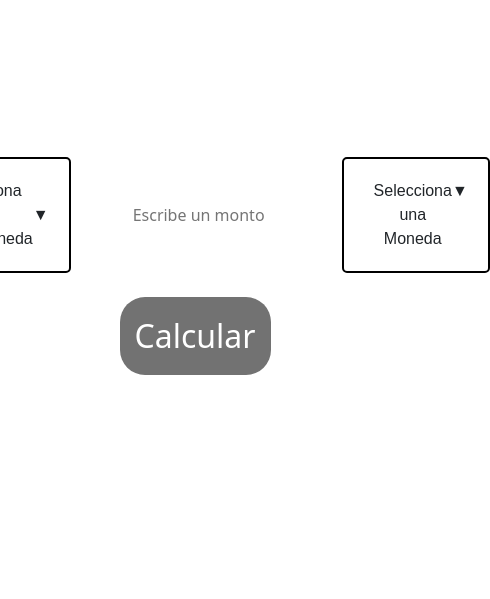
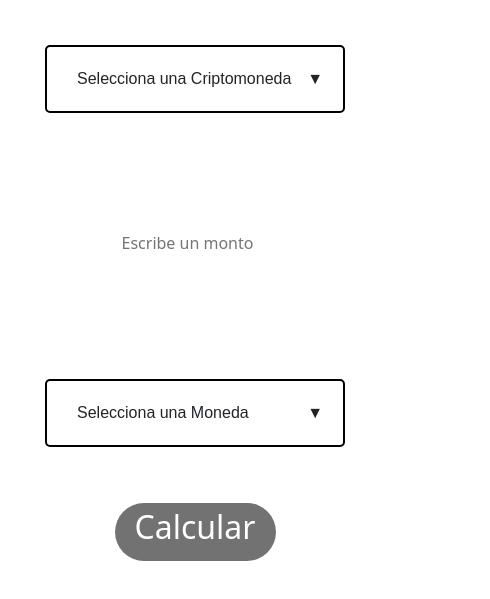
Before and after one commit to narvenio/Convertidor-Criptomoneda-a-Moneda, a plain HTML site: page index.html in a window 390 px wide. Shown: the part 73-672 px from the top of the page, 490 px wide, since content can reach past the window. Drawn offline with nearby package versions, Linux system fonts and the light colour scheme; no server answers.

Commit message:
Update estilos.css

```diff
--- a/estilos.css
+++ b/estilos.css
@@ -1,6 +1,7 @@
 *{
     padding: 0;
     border: 0;
+
 }
 
 .header{
@@ -211,15 +212,40 @@
   }
 
   .boton{
-    align-items: center;
     color: white;
     background-color: rgb(114, 114, 114) ;
     font-size: 2em;
-    padding: 15px;
-    border-radius: 25px;
+    padding: 0px 20px 10px;
+    border-radius: 30px;
     font-weight: 500;
+    margin-top: 1em;
+    border: none;
   }
 
   #resultado{
     font-size: 1.8em;
   }
+
+  @media screen and (max-width: 700px){
+
+  .navegacion{
+    justify-content:space-between;
+  }
+
+  .custom-select{
+   margin-top: 3em;
+  }
+  .criptos{
+    display: flex;
+    flex-direction: column;
+
+  }
+  #monto{
+    height: 200px;
+    margin-top: 10px;
+  }
+
+  .custom-select-monedas{
+    margin-top: 1em;
+  }
+  }
```
